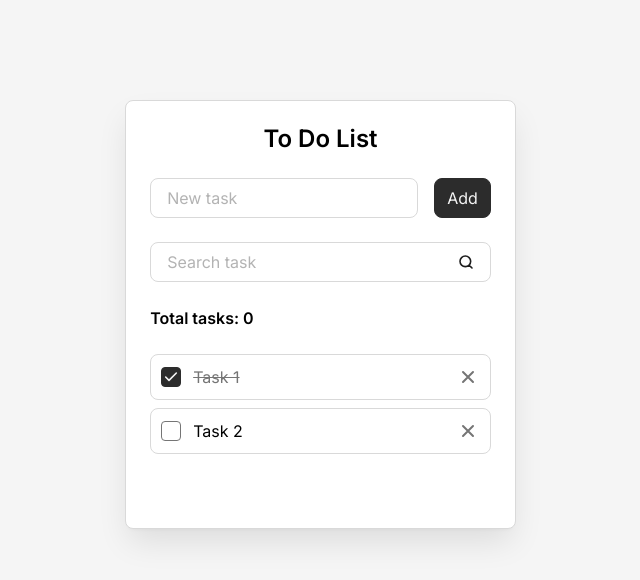
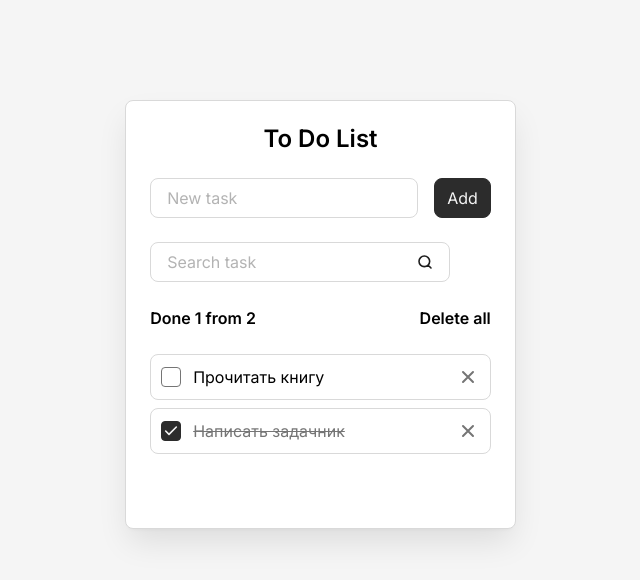
Before and after one commit to RanzyLetov/todo-react, a React (Vite) app: page / in a window 1280 px wide. Shown: the top 580 px of the page, without its empty margins (312-952 px from the left). Built offline with nearby package versions, Linux system fonts and the light colour scheme.

Commit message:
refactor: add props to all components

```diff
--- a/src/components/AddTaskForm.jsx
+++ b/src/components/AddTaskForm.jsx
@@ -4,8 +4,8 @@ import Button from "./Button.jsx";
 const AddTaskForm = () => {
     return (
         <form className="todo__form">
-            <Field id="new-task" label="New task" />
-            <Button className="button" label="Add" type="submit" />
+            <Field id="new-task" label="New task" className="todo__field" />
+            <Button className="button" type="submit">Add</Button>
         </form>
     )
 }
--- a/src/components/Button.jsx
+++ b/src/components/Button.jsx
@@ -1,6 +1,16 @@
-const Button = ({ className,  label, type }) => {
+const Button = (props) => {
+    const {
+        className = "",
+        type= "button",
+        children,
+    } = props;
     return (
-        <button className={className} type={type} >{label}</button>
+        <button
+            className={className}
+            type={type}
+        >
+             {children}
+        </button>
     )
 }
 
--- a/src/components/Field.jsx
+++ b/src/components/Field.jsx
@@ -1,6 +1,12 @@
-const Field = ({ id, label, type }) => {
+const Field = (props) => {
+    const {
+        id,
+        label,
+        type = 'text',
+        className = "",
+    } = props;
     return (
-        <div className="todo__field field">
+    <div className={`${className} field`}>
             <label
                 className="field__label"
                 htmlFor={id}
--- a/src/components/Todo.jsx
+++ b/src/components/Todo.jsx
@@ -4,19 +4,22 @@ import TodoInfo from "./TodoInfo.jsx";
 import TodoList from "./TodoList.jsx";
 
 const Todo = () => {
+
+    const tasks = [
+        { id: 'task-1', title: 'Прочитать книгу', isDone: false },
+        { id: 'task-2', title: 'Написать задачник', isDone: true },
+    ]
+
     return (
         <div className="todo">
-
             <h1 className="todo__title">To Do List</h1>
-
             <AddTaskForm />
-
             <SearchTaskForm />
-
-            <TodoInfo />
-
-            <TodoList />
-
+            <TodoInfo
+                total={tasks.length}
+                done={tasks.filter(({isDone}) => isDone).length}
+            />
+            <TodoList tasks={tasks} />
         </div>
     )
 }
--- a/src/components/TodoInfo.jsx
+++ b/src/components/TodoInfo.jsx
@@ -1,10 +1,24 @@
 import Button from "./Button.jsx";
 
-const TodoInfo = () => {
+const TodoInfo = (props) => {
+
+    const {
+        total,
+        done,
+    } = props;
+
+    const hasTasks = total > 0;
+
     return (
         <div className="todo__info">
-            <div className="todo__total-tasks">Total tasks: <span>0</span></div>
-            <Button className="todo__delete-all-button" label="Delete all" type="button" />
+            <div className="todo__total-tasks">
+                Done {done} from {total}
+            </div>
+            {hasTasks && (
+                <Button className="todo__delete-all-button">
+                    Delete all
+                </Button>
+            )}
         </div>
     )
 }
--- a/src/components/TodoItem.jsx
+++ b/src/components/TodoItem.jsx
@@ -1,20 +1,26 @@
-const TodoItem = () => {
+const TodoItem = (props) => {
+    const {
+        className = '',
+        id,
+        title,
+        isDone,
+    } = props;
+
     return (
-        <li className="todo__item todo-item">
+        <li className = {` todo-item ${className}`}>
             <input
                 className="todo-item__checkbox"
-                id="task-1"
+                id={id}
                 type="checkbox"
-                checked
+                checked={isDone}
+                readOnly
             />
-
-
 
             <label
                 className="todo-item__label"
-                htmlFor="task-1"
+                htmlFor={id}
             >
-                Task 1
+                {title}
             </label>
             <button
                 className="todo-item__delete-button"
--- a/src/components/TodoList.jsx
+++ b/src/components/TodoList.jsx
@@ -1,6 +1,10 @@
 import TodoItem from "./TodoItem.jsx";
 
-const TodoList = () => {
+const TodoList = (props) => {
+    const {
+        tasks = []
+    } = props;
+
     const hasTasks = true;
 
     if (!hasTasks) {
@@ -9,41 +13,16 @@ const TodoList = () => {
 
     return (
         <ul className="todo__list">
-            <TodoItem />
-            <li className="todo__item todo-item">
-                <input
-                    className="todo-item__checkbox"
-                    id="task-2"
-                    type="checkbox"
+            {tasks.map((task) => (
+                <TodoItem
+                    className="todo__item"
+                    key={task.id}
+                    {...task}
+                    // id={id}
+                    // title={title}
+                    // isDone={isDone}
                 />
-                <label
-                    className="todo-item__label"
-                    htmlFor="task-2"
-                >
-                    Task 2
-                </label>
-                <button
-                    className="todo-item__delete-button"
-                    aria-label="Delete"
-                    title="Delete"
-                >
-                    <svg
-                        width="20"
-                        height="20"
-                        viewBox="0 0 20 20"
-                        fill="none"
-                        xmlns="http://www.w3.org/2000/svg"
-                    >
-                        <path
-                            d="M15 5L5 15M5 5L15 15"
-                            stroke="#757575"
-                            strokeWidth="2"
-                            strokeLinecap="round"
-                            strokeLinejoin="round"
-                        />
-                    </svg>
-                </button>
-            </li>
+            ))}
         </ul>
     )
 }
--- a/src/styles/components/todo.css
+++ b/src/styles/components/todo.css
@@ -44,11 +44,6 @@
   &:hover {
     color: var(--color-gray-4);
   }
-
-  &:not(.is-visible) {
-    opacity: 0;
-    visibility: hidden;
-  }
 }
 
 .todo__list,
```
